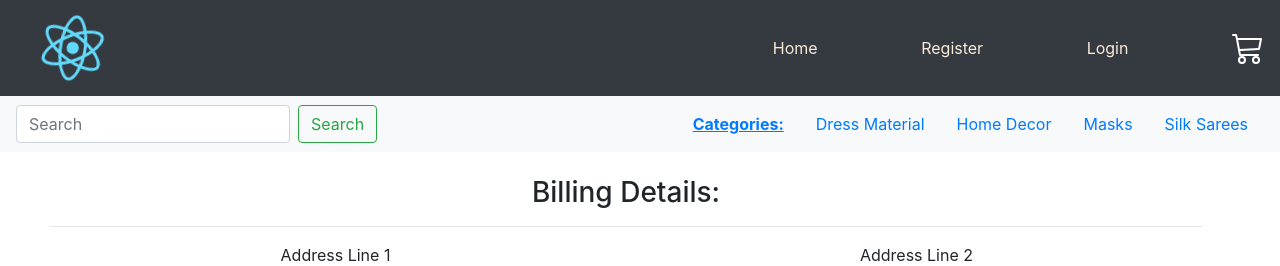
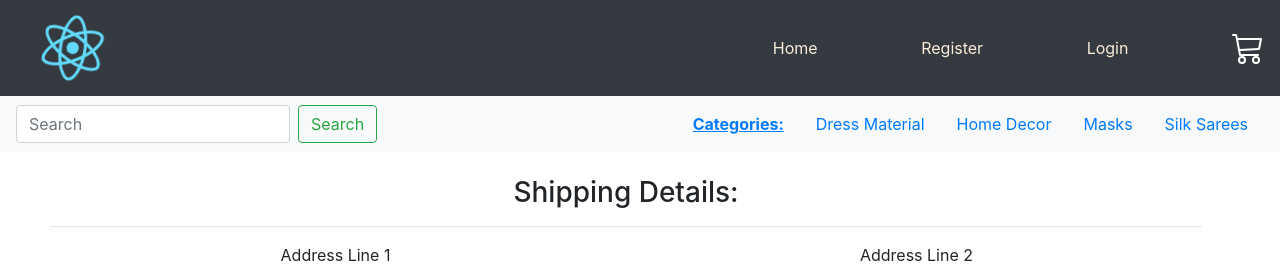
Before and after one commit to saurabh-oss/handykart, a React (Create React App) app: page /billing in a window 1280 px wide. Shown: the top 266 px of the page. Built offline with nearby package versions, Linux system fonts and the light colour scheme; the HTML template or start-up script is replaced by a standard one.

Commit message:
modified billing to shipping

```diff
--- a/src/App.css
+++ b/src/App.css
@@ -1,4 +1,4 @@
-.billing-form {
+.shipping-form {
   width: 90%;
   margin-left: 50px;
   min-height: 390px;
--- a/src/App.js
+++ b/src/App.js
@@ -11,7 +11,7 @@ import Cart from './components/Cart';
 import Logout from './components/Logout';
 import Search from './components/Search';
 import Order from './components/Order';
-import Billing from './components/Billing';
+import Shipping from './components/Shipping';
 
 function App () {
     return (
@@ -27,7 +27,7 @@ function App () {
                         <Route path="/login" component={Login}></Route>
                         <Route path="/logout" component={Logout}></Route>
                         <Route path="/cart" component={Cart}></Route>
-                        <Route path="/billing" component={Billing}></Route>
+                        <Route path="/billing" component={Shipping}></Route>
                         <Route path="/order" component={Order}></Route>
                         {}
                     </Switch>
--- a/src/components/Billing.jsx
+++ b/src/components/Shipping.jsx
@@ -1,15 +1,15 @@
 import React, { Component } from 'react';
 
-class Billing extends Component {
+class Shipping extends Component {
     placeOrder() {
         this.props.history.push('/order');
     }
 
     render() {
         return(
-            <div className="billing-form">
+            <div className="shipping-form">
                 <br></br>
-                <h3>Billing Details:</h3>
+                <h3>Shipping Details:</h3>
                 <hr></hr>
                 <form>
                     <div class="form-row">
@@ -59,4 +59,4 @@ const cartItems = [
     },
 ]
 
-export default Billing
+export default Shipping
```
